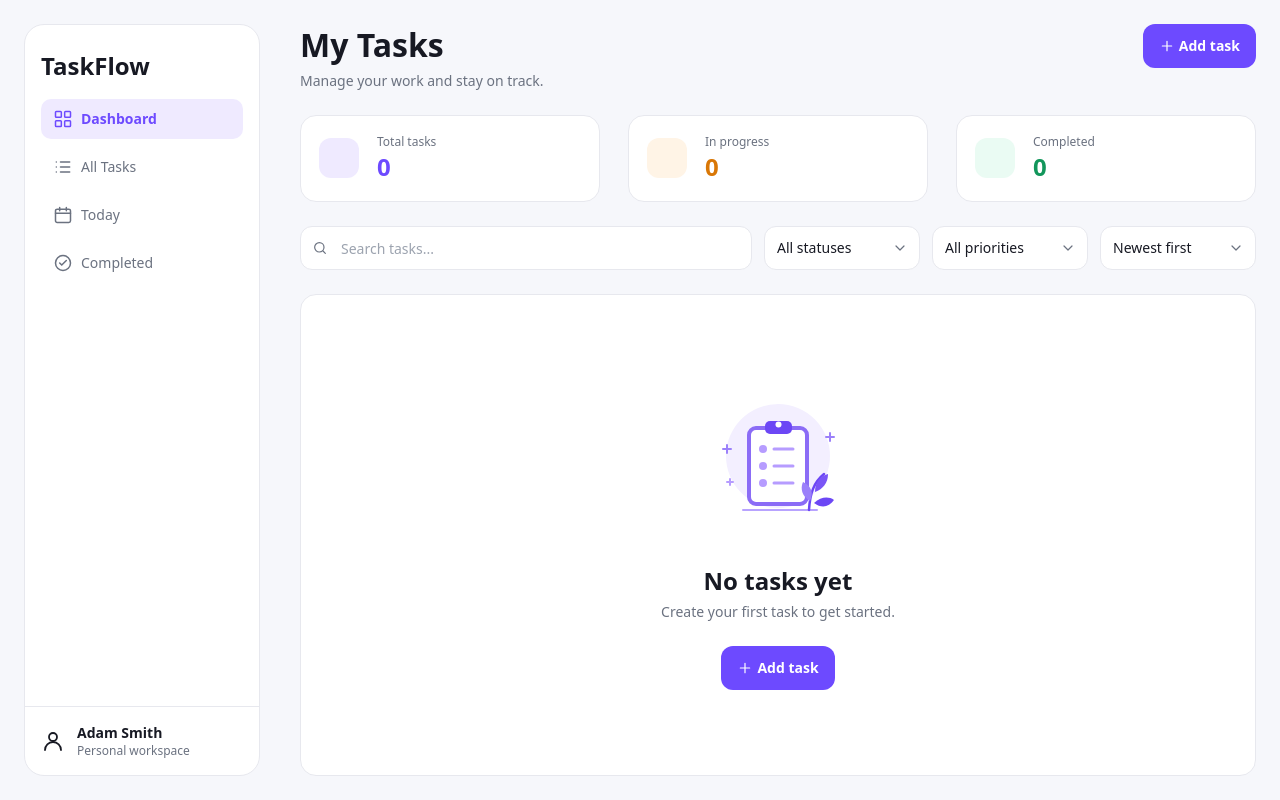
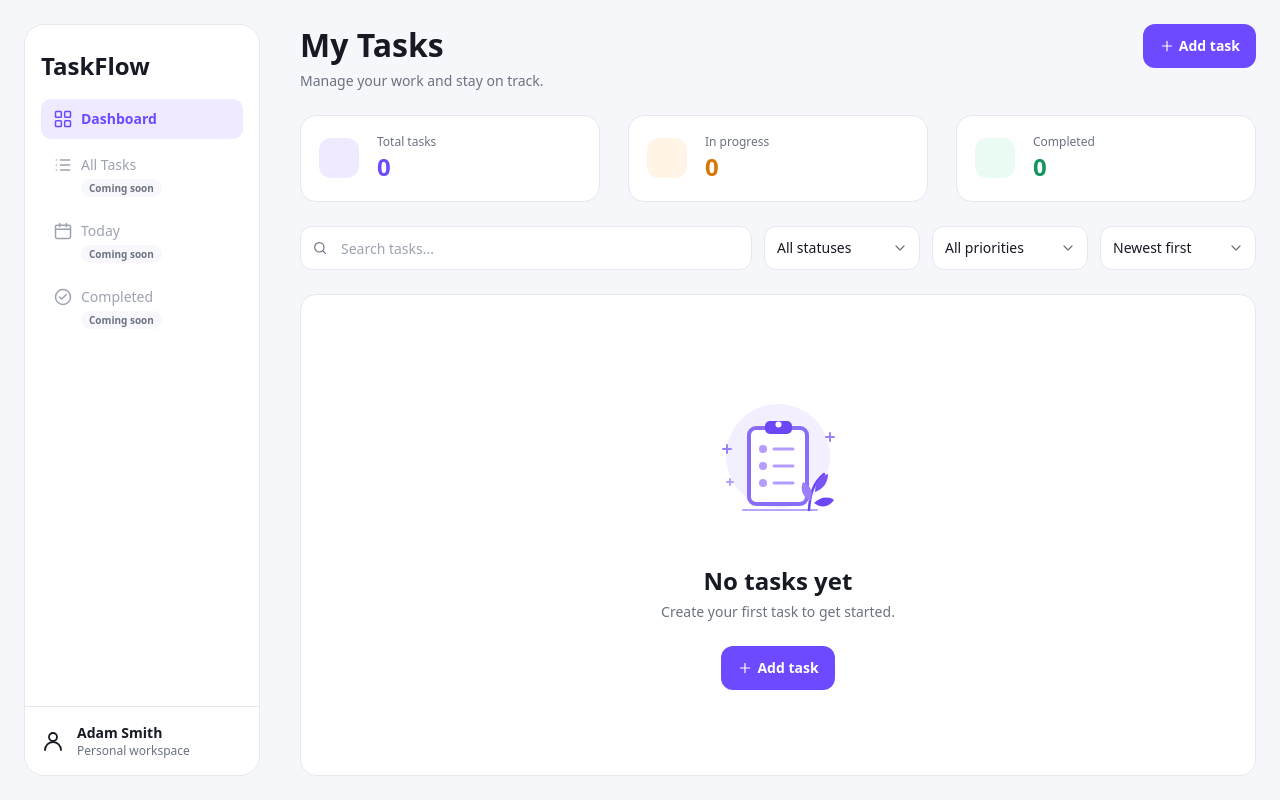
Before and after one commit to LagodaAnna/Task-flow, a React (Vite) app: page / in a window 1280 px wide. Built offline with nearby package versions, Linux system fonts and the light colour scheme; a web font is replaced by a local one.

Commit message:
fix: disable unavailable sidebar navigation

```diff
--- a/src/components/Sidebar/Sidebar.tsx
+++ b/src/components/Sidebar/Sidebar.tsx
@@ -33,16 +33,31 @@ function Sidebar() {
             const isActive = item.href === activeHref
             const Icon = item.icon
 
+            if (!isActive) {
+              return (
+                <li key={item.href}>
+                  <span
+                    aria-disabled="true"
+                    className="flex flex-col gap-1 rounded-[10px] px-3 py-2 text-sm font-medium text-text-placeholder"
+                  >
+                    <span className="flex items-center gap-2">
+                      <Icon aria-hidden="true" className="size-5" />
+                      {item.label}
+                    </span>
+                    <span className="ml-7 w-fit rounded-full bg-surface-alt px-2 py-0.5 text-[10px] font-semibold whitespace-nowrap text-text-muted">
+                      Coming soon
+                    </span>
+                  </span>
+                </li>
+              )
+            }
+
             return (
               <li key={item.href}>
                 <a
                   href={item.href}
-                  aria-current={isActive ? 'page' : undefined}
-                  className={`flex h-10 items-center gap-2 rounded-[10px] px-3 text-sm focus-visible:outline-none focus-visible:ring-2 focus-visible:ring-primary focus-visible:ring-offset-2 ${
-                    isActive
-                      ? 'bg-primary-soft font-semibold text-primary'
-                      : 'font-medium text-text-muted hover:bg-surface-alt'
-                  }`}
+                  aria-current="page"
+                  className="flex h-10 items-center gap-2 rounded-[10px] bg-primary-soft px-3 text-sm font-semibold text-primary focus-visible:outline-none focus-visible:ring-2 focus-visible:ring-primary focus-visible:ring-offset-2"
                 >
                   <Icon aria-hidden="true" className="size-5" />
                   {item.label}
```
Also changed, not shown: 1 other file (tests, documents, lock files or other folders).
